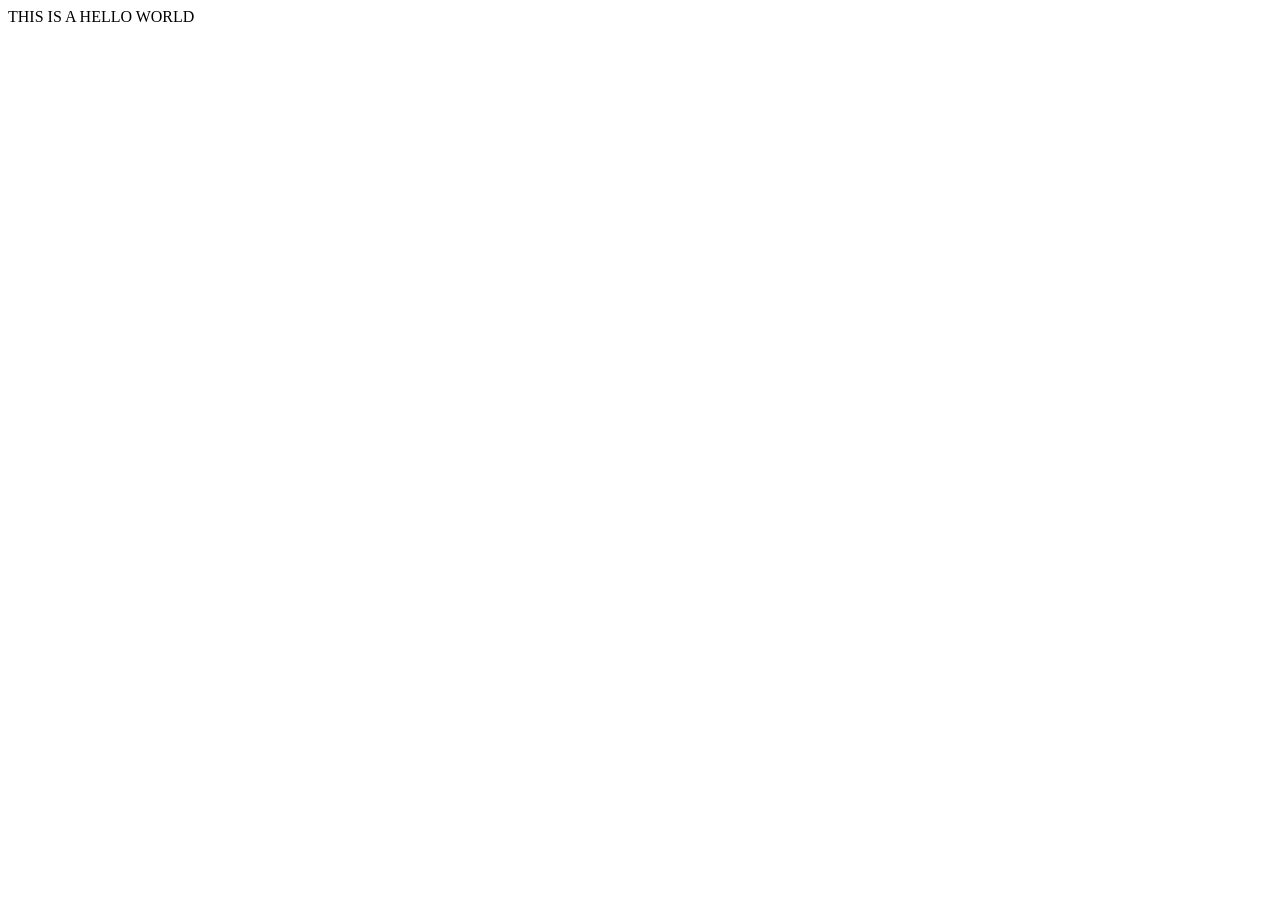
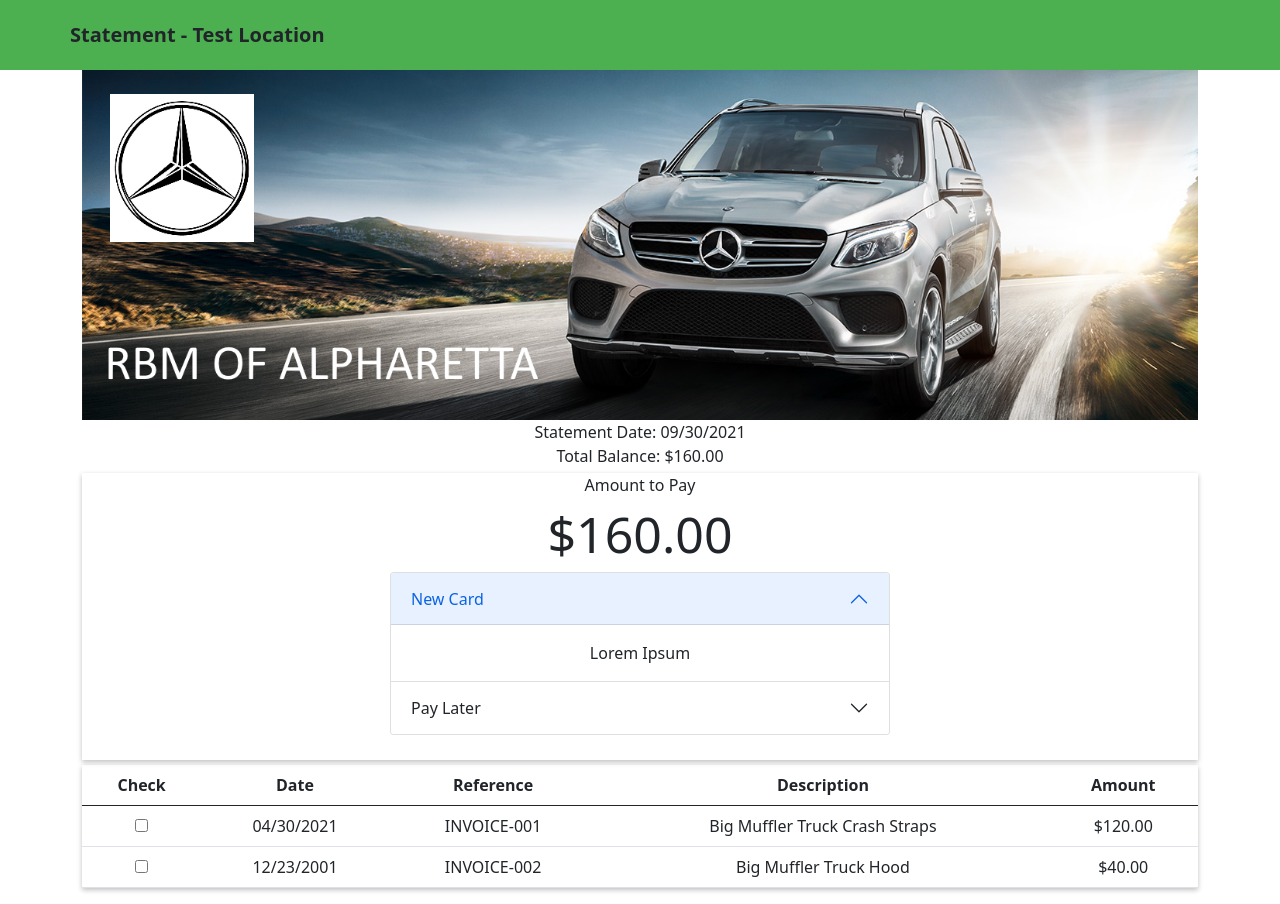
Before and after one commit to MyronOuyang/myronouyang.github.io, a plain HTML site: page index.html in a window 1280 px wide. Before the commit the page ends 800 px from the top, so only its background shows below. Drawn offline with nearby package versions, Linux system fonts and the light colour scheme.

Commit message:
[ADD] WIP

```diff
--- a/index.html
+++ b/index.html
@@ -1,12 +1,113 @@
-<!DOCTYPE html>
+<!doctype html>
 <html lang="en">
+
 <head>
-    <meta charset="UTF-8">
-    <meta http-equiv="X-UA-Compatible" content="IE=edge">
-    <meta name="viewport" content="width=device-width, initial-scale=1.0">
-    <title>Customer Portal</title>
+    <!-- Required meta tags -->
+    <meta charset="utf-8">
+    <meta name="viewport" content="width=device-width, initial-scale=1">
+
+    <!-- Bootstrap CSS -->
+    <link href="https://cdn.jsdelivr.net/npm/bootstrap@5.0.2/dist/css/bootstrap.min.css" rel="stylesheet"
+        integrity="sha384-EVSTQN3/azprG1Anm3QDgpJLIm9Nao0Yz1ztcQTwFspd3yD65VohhpuuCOmLASjC" crossorigin="anonymous">
+
+    <title>Hello, world!</title>
 </head>
+
 <body>
-    <div> THIS IS A HELLO WORLD</div>
+    <div style="min-height: 50px; background-color: #4caf50;">
+        <div style="padding: 20px 20px 20px 70px; font-size: 20px;"><b>Statement - Test Location</b></div>
+    </div>
+
+    <div class="container">
+        <div>
+            <img src="car.png" alt="car" style="width: 100%;">
+        </div>
+        <div style="text-align:center;">
+            <div>
+                Statement Date: 09/30/2021
+            </div>
+            <div>
+                Total Balance: $160.00
+            </div>
+            <div style="box-shadow: 0px 2px 5px rgba(0, 0, 0, 0.25); margin-top: 5px; display: flex; flex-direction: column; align-items: center; padding-bottom: 25px;">
+                <div>
+                    Amount to Pay
+                </div>
+                <div style="font-size: 50px">
+                    $160.00
+                </div>
+                <div style="width: 500px; flex: 1;">
+                    <div class="accordion" id="accordionExample">
+                        <div class="accordion-item">
+                            <h2 class="accordion-header" id="headingOne">
+                                <button class="accordion-button" type="button" data-bs-toggle="collapse"
+                                    data-bs-target="#collapseOne" aria-expanded="true" aria-controls="collapseOne">
+                                    New Card
+                                </button>
+                            </h2>
+                            <div id="collapseOne" class="accordion-collapse collapse show" aria-labelledby="headingOne"
+                                data-bs-parent="#accordionExample">
+                                <div class="accordion-body">
+                                    Lorem Ipsum
+                                </div>
+                            </div>
+                        </div>
+                        <div class="accordion-item">
+                            <h2 class="accordion-header" id="headingTwo">
+                                <button class="accordion-button collapsed" type="button" data-bs-toggle="collapse"
+                                    data-bs-target="#collapseTwo" aria-expanded="false" aria-controls="collapseTwo">
+                                    Pay Later
+                                </button>
+                            </h2>
+                            <div id="collapseTwo" class="accordion-collapse collapse" aria-labelledby="headingTwo"
+                                data-bs-parent="#accordionExample">
+                                <div class="accordion-body">
+                                    <iframe src="https://tua-portal.tasksuite.com/widget" frameborder="0" width="100%" height="800px"></iframe>
+                                </div>
+                            </div>
+                        </div>
+                    </div>
+                </div>
+            </div>
+            <table class="table" style="box-shadow: 0px 2px 5px rgba(0, 0, 0, 0.25); margin-top: 5px;">
+                <thead>
+                    <tr>
+                        <th scope="col">Check</th>
+                        <th scope="col">Date</th>
+                        <th scope="col">Reference</th>
+                        <th scope="col">Description</th>
+                        <th scope="col">Amount</th>
+                    </tr>
+                </thead>
+                <tbody>
+                    <tr>
+                        <td><input type="checkbox" class="custom-control-input" id="customCheck1"></td>
+                        <td>04/30/2021</td>
+                        <td>INVOICE-001</td>
+                        <td>Big Muffler Truck Crash Straps</td>
+                        <td>$120.00</td>
+                    </tr>
+                    <tr>
+                        <td><input type="checkbox" class="custom-control-input" id="customCheck1"></td>
+                        <td>12/23/2001</td>
+                        <td>INVOICE-002</td>
+                        <td>Big Muffler Truck Hood</td>
+                        <td>$40.00</td>
+                    </tr>
+                </tbody>
+            </table>
+        </div>
+    </div>
+    </div>
+
+    <script src="https://cdn.jsdelivr.net/npm/bootstrap@5.0.2/dist/js/bootstrap.bundle.min.js"
+        integrity="sha384-MrcW6ZMFYlzcLA8Nl+NtUVF0sA7MsXsP1UyJoMp4YLEuNSfAP+JcXn/tWtIaxVXM"
+        crossorigin="anonymous"></script>
+
+    <!--
+    <script src="https://cdn.jsdelivr.net/npm/@popperjs/core@2.9.2/dist/umd/popper.min.js" integrity="sha384-IQsoLXl5PILFhosVNubq5LC7Qb9DXgDA9i+tQ8Zj3iwWAwPtgFTxbJ8NT4GN1R8p" crossorigin="anonymous"></script>
+    <script src="https://cdn.jsdelivr.net/npm/bootstrap@5.0.2/dist/js/bootstrap.min.js" integrity="sha384-cVKIPhGWiC2Al4u+LWgxfKTRIcfu0JTxR+EQDz/bgldoEyl4H0zUF0QKbrJ0EcQF" crossorigin="anonymous"></script>
+    -->
 </body>
+
 </html>
```
Also changed, not shown: car.png (added).
